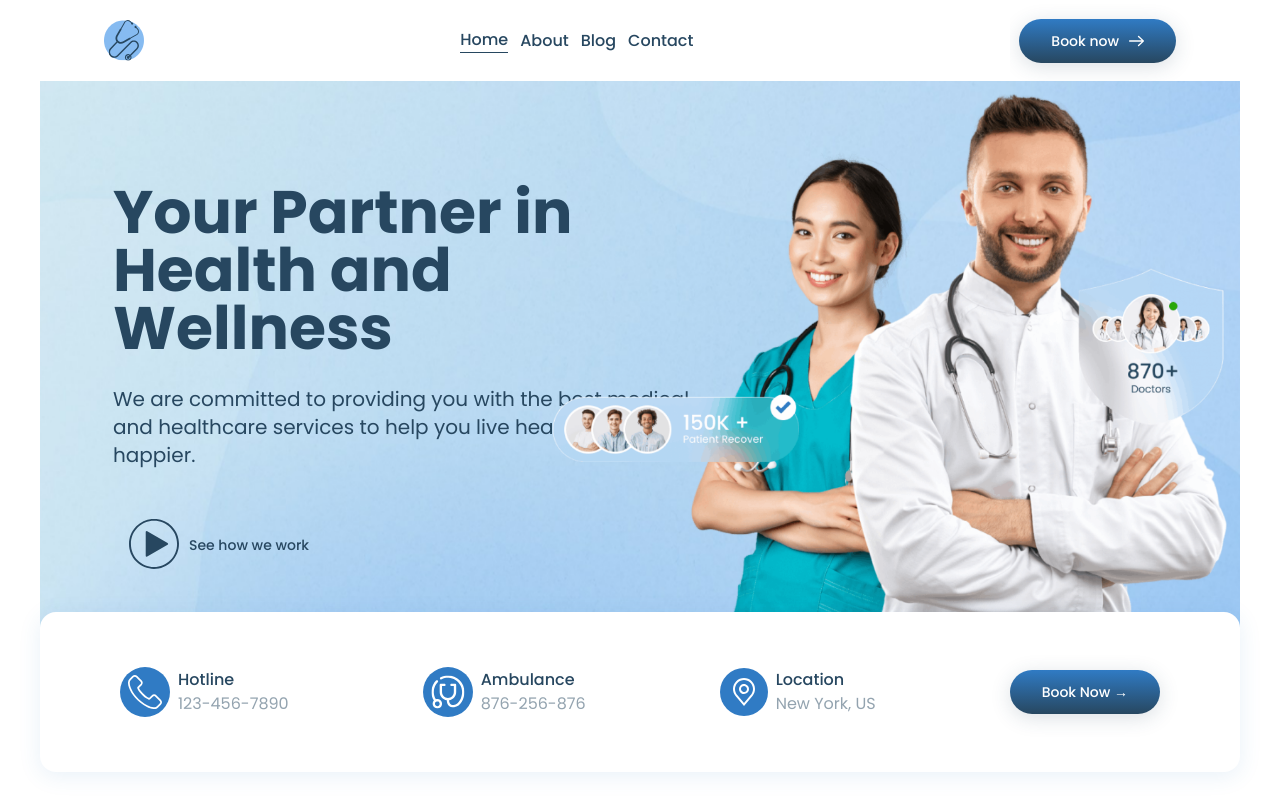
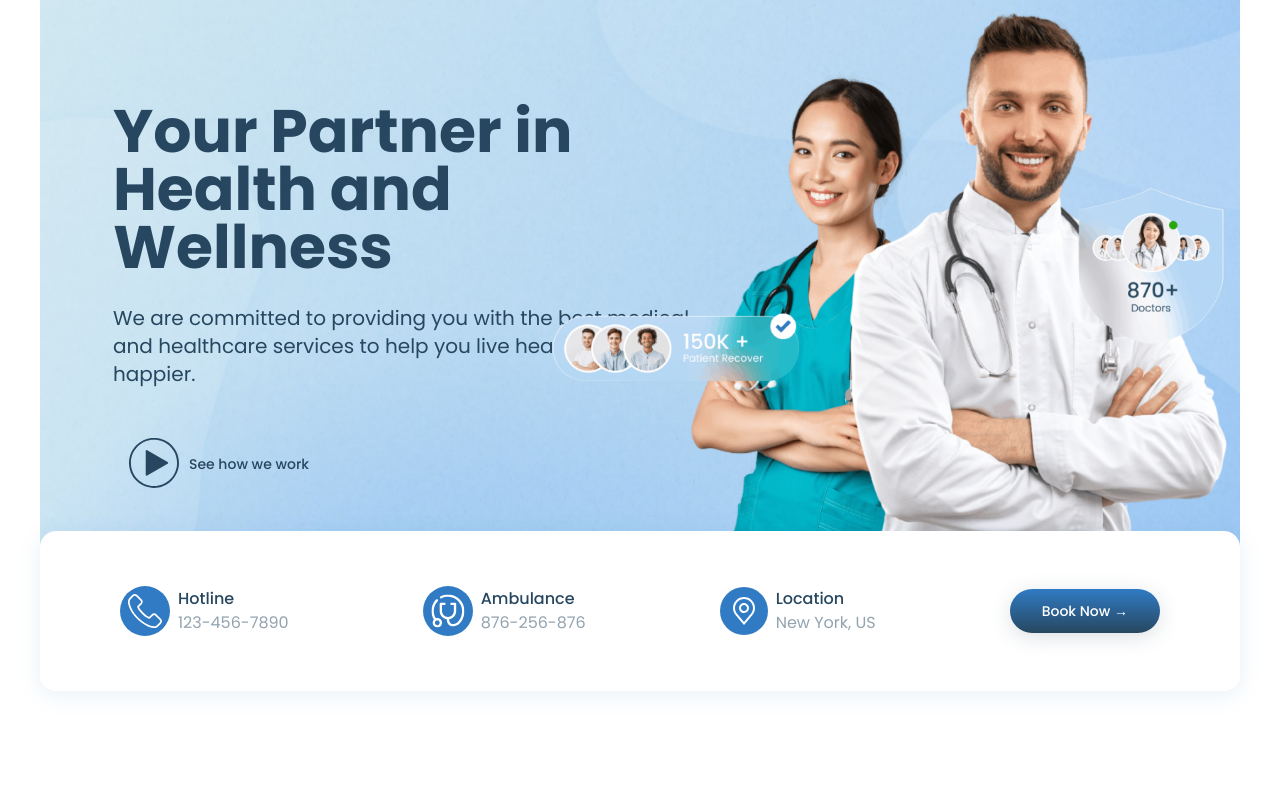
Before and after one commit to SergeCodeur/figma-to-code-ed2-week4, a Next.js app: page / in a window 1280 px wide. Shown: the top 800 px of the page. Built offline with nearby package versions, Linux system fonts and the light colour scheme.

Commit message:
update layout

```diff
--- a/src/app/layout.tsx
+++ b/src/app/layout.tsx
@@ -1,4 +1,3 @@
-import NavBar from "@/components/Navigation/NavBar";
 import type { Metadata } from "next";
 import { Poppins } from "next/font/google";
 import "./globals.css";
@@ -21,12 +20,7 @@ export default function RootLayout({
 }>) {
 	return (
 		<html lang="en">
-			<body className={`${poppins.variable} antialiased`}>
-				{/* Nav */}
-				<NavBar />
-				{children}
-				{/* Footer */}
-			</body>
+			<body className={`${poppins.variable} antialiased`}>{children}</body>
 		</html>
 	);
 }
```
